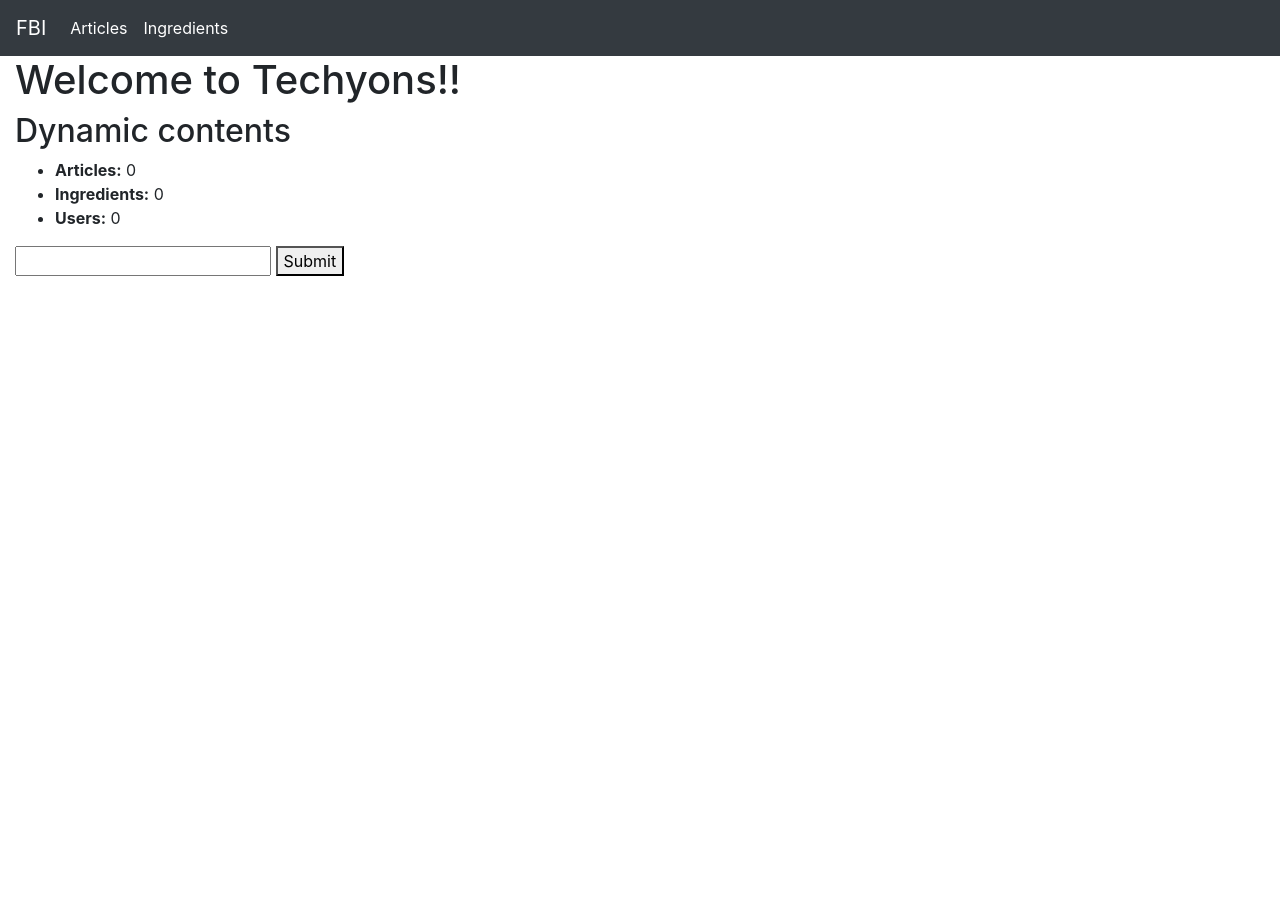
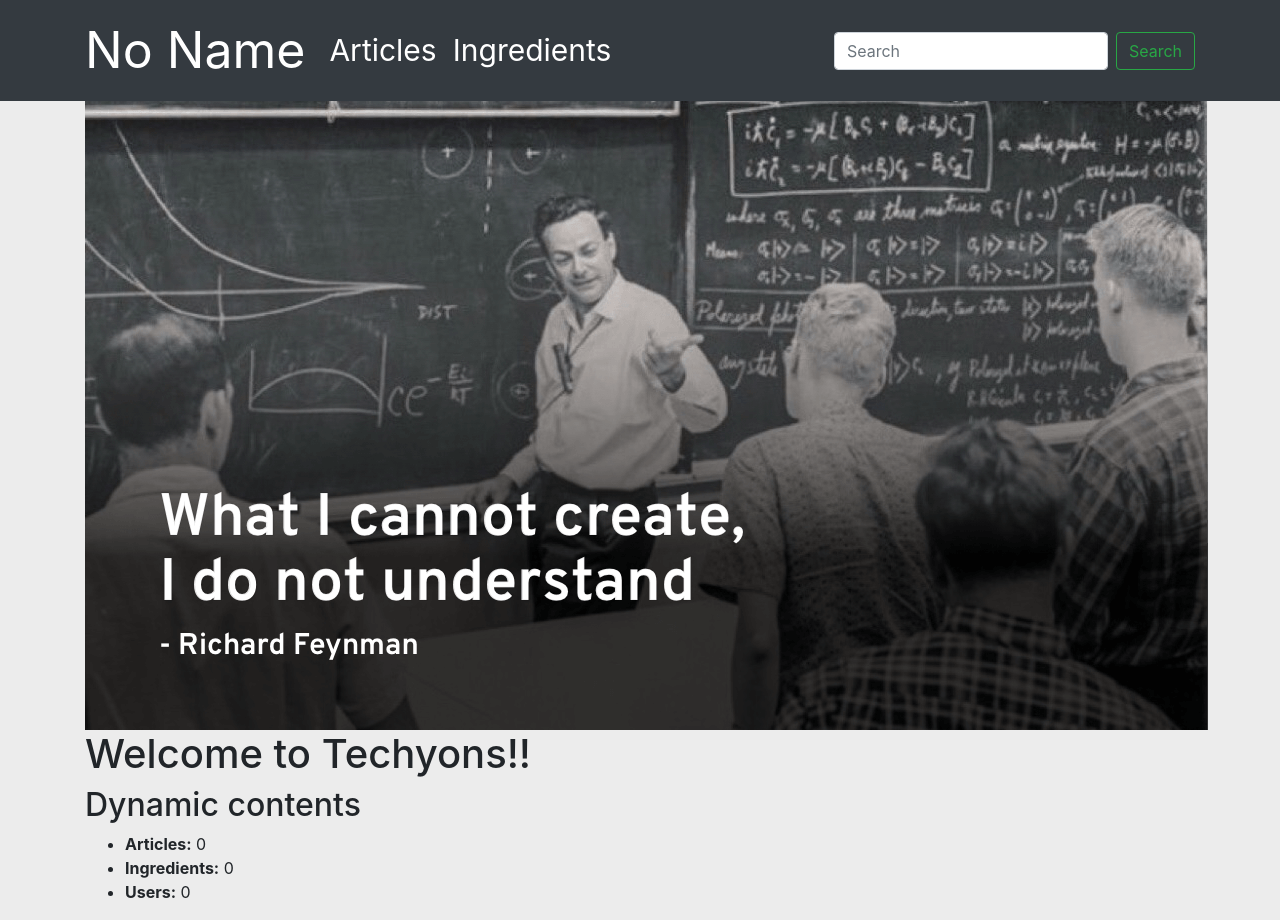
Before and after one commit to theSLWayne/digieduhack, a Django app: page /backend/ in a window 1280 px wide. Before the commit the page ends 276 px from the top, so only its background shows below. Run offline with Django 3.2, Linux system fonts and the light colour scheme; data that the repository does not hold is empty; some libraries are stand-ins or nearby versions.

Commit message:
Serving static files.

```diff
--- /dev/null
+++ b/backend/static/css/styles.css
@@ -0,0 +1,3 @@
+body {
+    background-color: #ececec;
+}
--- a/backend/templates/index.html
+++ b/backend/templates/index.html
@@ -1,6 +1,8 @@
 {% extends "layout.html" %}
 
 {% block content %}
+    {% load static %}
+    <img src="{% static 'img/feynman.png' %}" alt="BOOOOO">
     <h1>Welcome to Techyons!!</h1>
     <h2>Dynamic contents</h2>
     <ul>
@@ -8,10 +10,4 @@
         <li><strong>Ingredients:</strong> {{ num_ingredients }}</li>
         <li><strong>Users:</strong> {{ num_users }}</li>
     </ul>
-
-    <form id=”search” method=”POST” action=””>
-            {% csrf_token %}
-            <input type=”text” class=”form-control” id=”txtSearch” name=”txtSearch”>
-            <button type=”submit” class=”btn btn-default btn-submit”>Submit</button>
-            </form>
 {% endblock content %}
--- a/backend/templates/layout.html
+++ b/backend/templates/layout.html
@@ -6,40 +6,36 @@
     <meta http-equiv="X-UA-Compatible" content="ie=edge">
 
     <link rel="stylesheet" href="https://stackpath.bootstrapcdn.com/bootstrap/4.3.1/css/bootstrap.min.css" integrity="sha384-ggOyR0iXCbMQv3Xipma34MD+dH/1fQ784/j6cY/iJTQUOhcWr7x9JvoRxT2MZw1T" crossorigin="anonymous">
-    <link rel="stylesheet" href="http://code.jquery.com/ui/1.8.18/themes/base/jquery-ui.css" type="text/css" media="all" /> <script src="http://ajax.googleapis.com/ajax/libs/jquery/1.7.1/jquery.min.js" type="text/javascript"> </script> <script src="https://ajax.googleapis.com/ajax/libs/jqueryui/1.8.16/jquery-ui.min.js" type="text/javascript"></script>
+    {% load static %}
+    <link rel="stylesheet" href="{% static 'css/styles.css' %}">
     {% block title %}<title>Document</title>{% endblock %}
 </head>
 <body>
     <nav class="navbar navbar-expand-lg navbar-dark bg-dark">
-        <a class="navbar-brand" href="{% url 'index' %}">FBI</a>
-        <button class="navbar-toggler" type="button" data-toggle="collapse" data-target="#navbarNavDropdown" aria-controls="navbarNavDropdown" aria-expanded="false" aria-label="Toggle navigation">
+      <div class="container">
+        <a class="navbar-brand" href="{% url 'index' %}" style="font-size: 50px">No Name</a>
+        <button class="navbar-toggler" type="button" data-toggle="collapse" data-target="#navbarSupportedContent" aria-controls="navbarSupportedContent" aria-expanded="false" aria-label="Toggle navigation">
           <span class="navbar-toggler-icon"></span>
         </button>
-        <div class="collapse navbar-collapse" id="navbarNavDropdown">
-          <ul class="navbar-nav">
+
+        <div class="collapse navbar-collapse" id="navbarSupportedContent">
+          <ul class="navbar-nav mr-auto">
             <li class="nav-item active">
-              <a class="nav-link" href="{% url 'articles' %}">Articles</a>
+              <a class="nav-link" href="{% url 'articles' %}" style="font-size: 30px;">Articles <span class="sr-only">(current)</span></a>
             </li>
             <li class="nav-item active">
-              <a class="nav-link" href="{% url 'ingredients' %}">Ingredients</a>
+                <a class="nav-link" href="{% url 'ingredients' %}" style="font-size: 30px;">Ingredients <span class="sr-only">(current)</span></a>
             </li>
           </ul>
+          <form class="form-inline my-2 my-lg-0">
+            <input class="form-control mr-sm-2" type="search" placeholder="Search" aria-label="Search">
+            <button class="btn btn-outline-success my-2 my-sm-0" type="submit">Search</button>
+          </form>
         </div>
+      </div>
     </nav>
 
-    <div class="col-sm-10 ">{% block content %}{% endblock %}</div>
-
-    <script>
-        $(document).ready(function(){
-            $("#txtSearch").autocomplete({
-                source: "/ajax_calls/search/",
-                minLength: 2,
-                open: function(){
-                    setTimeout(function () {
-                        $('.ui-autocomplete').css('z-index', 99);
-                    }, 0);
-                }
-              });        });</script>
+        <div class="container">{% block content %}{% endblock %}</div>
 
     <script src="https://code.jquery.com/jquery-3.3.1.slim.min.js" integrity="sha384-q8i/X+965DzO0rT7abK41JStQIAqVgRVzpbzo5smXKp4YfRvH+8abtTE1Pi6jizo" crossorigin="anonymous"></script>
     <script src="https://cdnjs.cloudflare.com/ajax/libs/popper.js/1.14.7/umd/popper.min.js" integrity="sha384-UO2eT0CpHqdSJQ6hJty5KVphtPhzWj9WO1clHTMGa3JDZwrnQq4sF86dIHNDz0W1" crossorigin="anonymous"></script>
```
Also changed, not shown: backend/static/img/feynman.png (added).
